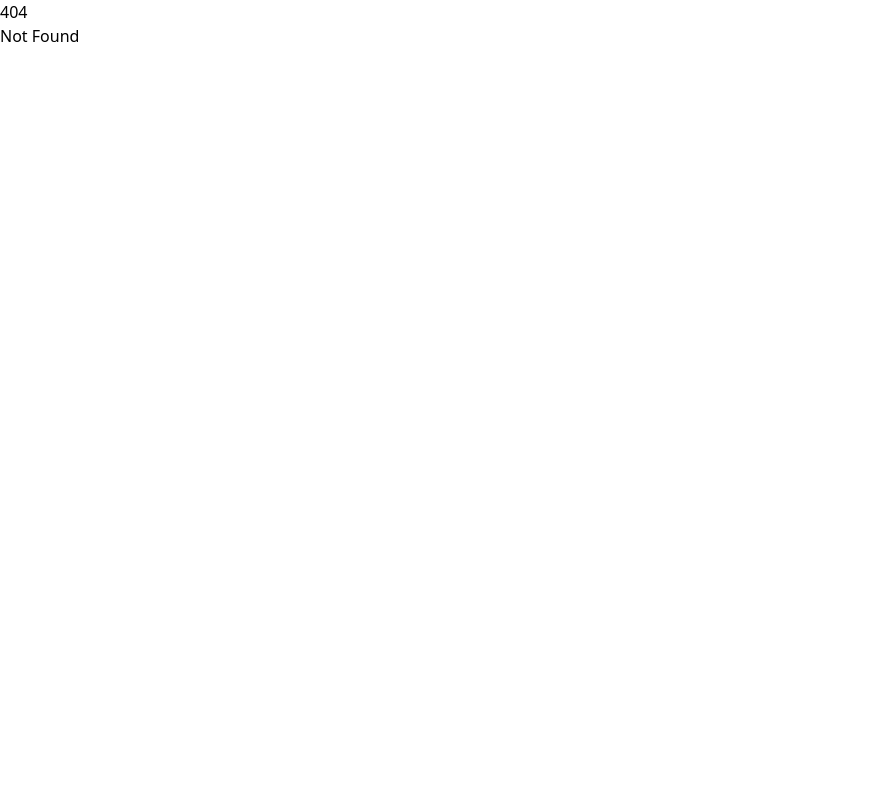
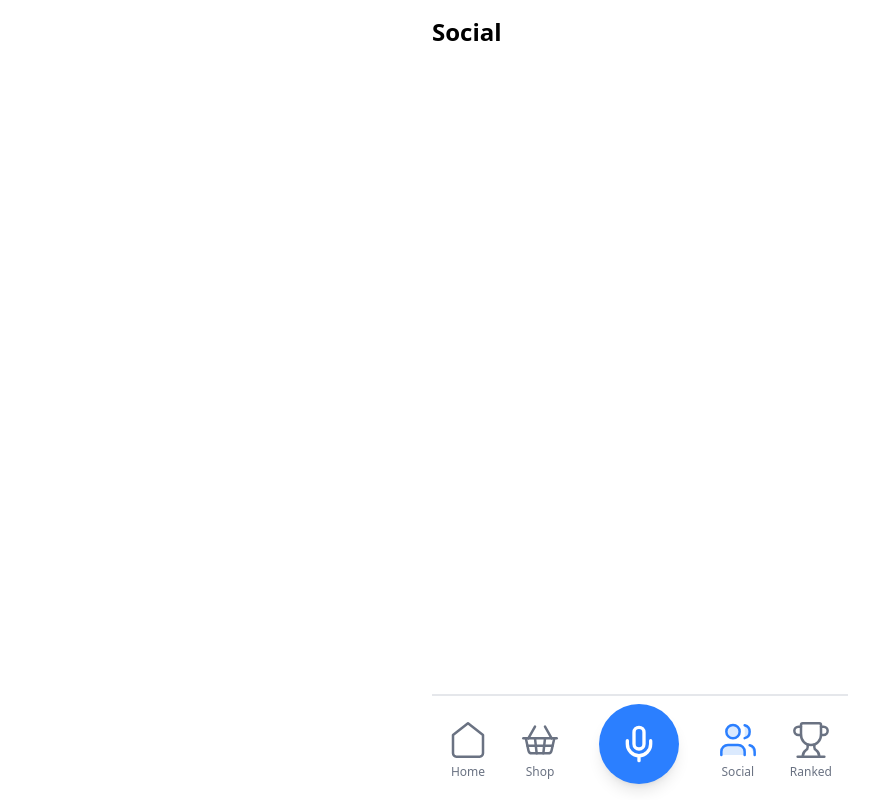
Before and after one commit to paulpaulsen55/meetly, a SvelteKit app: page /app/social in a window 1280 px wide. Before the commit this address had no page. Shown: the whole page, without its empty margins (0-894 px from the left). Built offline with nearby package versions, Linux system fonts and the light colour scheme; no server answers.

Commit message:
Implement Navbar AND design tweaks

```diff
--- a/src/lib/components/DrawerTextInput.svelte
+++ /dev/null
@@ -1,55 +0,0 @@
-<script lang="ts">
-    import { sendWebhook, responseMessage, isError, isSuccess } from "$lib/webhook";
-
-    let webhookText = $state("");
-    let loading = $state(false);
-
-    async function handleSubmit(event: Event) {
-        event.preventDefault();
-        loading = true;
-
-        await sendWebhook(webhookText).finally(() => {
-            loading = false;
-        });
-    }
-</script>
-
-<div class="text-center">
-    <form
-        class="flex flex-col sm:flex-row gap-2 mb-6"
-        onsubmit={handleSubmit}
-    >
-        <input
-            id="webhook-input"
-            placeholder="Type your message here..."
-            bind:value={webhookText}
-            aria-label="Webhook message text"
-            class="flex-1 px-4 py-2 border rounded focus:outline-none focus:ring-2 focus:ring-blue-500"
-            disabled={loading}
-        />
-        <button
-            type="submit"
-            class={`px-4 py-2 cursor-pointer ${loading ? "bg-gray-500" : "bg-blue-500 hover:bg-blue-600"} text-white rounded-lg transition-colors duration-300`}
-            disabled={loading}
-        >
-            {loading ? "Sending..." : "Send Message"}
-        </button>
-    </form>
-
-    <!-- Response message with ARIA live region for accessibility -->
-    {#if $responseMessage}
-        <div
-            class={`mt-4 p-3 rounded border ${
-                $isSuccess
-                ? 'bg-green-100 text-green-800 border-green-200 dark:bg-green-900 dark:text-green-100 dark:border-green-800'
-                : $isError
-                ? 'bg-red-100 text-red-800 border-red-200 dark:bg-red-900 dark:text-red-100 dark:border-red-800'
-                : 'bg-gray-100 text-gray-800 border-gray-200 dark:bg-gray-800 dark:text-gray-100'
-            }`}
-            role="status"
-            aria-live="polite"
-        >
-            {$responseMessage}
-        </div>
-    {/if}
-</div>
--- a/src/lib/components/InputWrapper.svelte
+++ /dev/null
@@ -1,42 +0,0 @@
-<script lang="ts">
-    import { MessageSquareMore, Mic } from "lucide-svelte";
-
-    import Drawer from "./Drawer.svelte";
-    import DrawerTextInput from "./DrawerTextInput.svelte";
-    import DrawerVoiceInput from "./DrawerVoiceInput.svelte";
-</script>
-
-<div class="flex justify-center">
-    <Drawer>
-        {#snippet button()}
-            <div
-                class="w-24 h-24 bg-blue-500 text-white rounded-l-3xl rounded-r-none shadow-lg
-                    hover:bg-blue-600 active:bg-blue-700 active:scale-95 transition-all duration-150 cursor-pointer grid place-items-center"
-                aria-label="Activate microphone"
-            >
-                <Mic size={34} class="block mx-auto" />
-            </div>
-        {/snippet}
-        {#snippet title()}
-            Voice Input
-        {/snippet}
-
-        <DrawerVoiceInput />
-    </Drawer>
-
-    <Drawer>
-        {#snippet button()}
-            <div
-                class="w-24 h-24 bg-gray-100 text-black rounded-r-3xl rounded-l-none shadow-lg hover:bg-gray-200 active:bg-gray-300 active:scale-95 transition-all duration-150 cursor-pointer grid place-items-center"
-                aria-label="Open message input"
-            >
-                <MessageSquareMore size={34} class="block mx-auto" />
-            </div>
-        {/snippet}
-        {#snippet title()}
-            Message Input
-        {/snippet}
-
-        <DrawerTextInput />
-    </Drawer>
-</div>
--- /dev/null
+++ b/src/lib/components/Navbar.svelte
@@ -0,0 +1,69 @@
+<script lang="ts">
+    import { ShoppingBasket, Mic, Users, Trophy } from "lucide-svelte";
+    import { page } from "$app/stores";
+    import Drawer from "./Drawer.svelte";
+    import DrawerVoiceInput from "./DrawerVoiceInput.svelte";
+
+    $: currentPath = $page?.url?.pathname;
+
+    function isActive(path: string) {
+        return currentPath === path;
+    }
+</script>
+
+<div class="border-t-2 border-gray-200 pt-2">
+    <div class="flex justify-between items-end">
+        <div class="flex space-x-8 ml-4 mb-1">
+            <a href="/app/home" class="flex flex-col items-center">
+                <!-- Custom house icon without the middle vector -->
+                <svg
+                xmlns="http://www.w3.org/2000/svg"
+                width="40"
+                height="40"
+                viewBox="0 0 24 24"
+                fill="none"
+                stroke="currentColor"
+                stroke-width="1.5"
+                stroke-linecap="round"
+                stroke-linejoin="round"
+                class="{isActive('/app/home') ? 'text-blue-500 fill-blue-100' : 'text-gray-500'}"
+                >
+                <path d="m3 9 9-7 9 7v11a2 2 0 0 1-2 2H5a2 2 0 0 1-2-2z"/>
+                </svg>
+                <span class="text-xs mt-1 text-gray-500">Home</span>
+            </a>
+            <a href="/app/shop" class="flex flex-col items-center">
+                <ShoppingBasket size={40} class="{isActive('/app/shop') ? 'text-blue-500 fill-blue-100' : 'text-gray-500'}" strokeWidth={1.5} />
+                <span class="text-xs mt-1 text-gray-500">Shop</span>
+            </a>
+        </div>
+
+        <Drawer>
+            {#snippet button()}
+                <div
+                    class="w-20 h-20 bg-blue-500 text-white rounded-full shadow-lg
+                        hover:bg-blue-600 active:bg-blue-700 active:scale-95 transition-all duration-150 cursor-pointer grid place-items-center"
+                    aria-label="Activate microphone"
+                >
+                    <Mic size={40} class="block mx-auto" />
+                </div>
+            {/snippet}
+            {#snippet title()}
+                Voice Input
+            {/snippet}
+
+            <DrawerVoiceInput />
+        </Drawer>
+
+        <div class="flex space-x-8 mr-4 mb-1">
+            <a href="/app/social" class="flex flex-col items-center">
+                <Users size={40} class="{isActive('/app/social') ? 'text-blue-500 fill-blue-100' : 'text-gray-500'}" strokeWidth={1.5} />
+                <span class="text-xs mt-1 text-gray-500">Social</span>
+            </a>
+            <a href="/app/ranked" class="flex flex-col items-center">
+                <Trophy size={40} class="{isActive('/app/ranked') ? 'text-blue-500 fill-blue-100' : 'text-gray-500'}" strokeWidth={1.5} />
+                <span class="text-xs mt-1 text-gray-500">Ranked</span>
+            </a>
+        </div>
+    </div>
+</div>
--- a/src/lib/components/UpcomingEvents.svelte
+++ b/src/lib/components/UpcomingEvents.svelte
@@ -46,12 +46,12 @@
     }
 </script>
 
-<div class="flex gap-2 mb-2">
+<div class="flex gap-2">
     <div class="w-full bg-gray-50 border border-gray-200 rounded-3xl p-4">
-        <h2 class="text-2xl text-gray-500 mb-3 border-b border-gray-200">Upcoming</h2>
+        <h2 class="text-2xl text-gray-500 border-b border-gray-200 pb-1">Upcoming</h2>
 
-        <div class="flex-1 overflow-y-auto min-h-0 max-h-64 pr-4" style="scrollbar-gutter: stable;">
-            <div class="mb-3 p-1">
+        <div class="flex-1 overflow-y-auto min-h-0 max-h-68 pr-4" style="scrollbar-gutter: stable;">
+            <div class="mt-3 mb-3 p-1">
                 <div class="flex gap-2">
                     <input
                         type="text"
--- a/src/routes/app/home/+page.svelte
+++ b/src/routes/app/home/+page.svelte
@@ -3,7 +3,7 @@
     import StreakCounter from '$lib/components/StreakCounter.svelte';
     import WeekStreak from '$lib/components/WeekStreak.svelte';
     import UpcomingEvents from '$lib/components/UpcomingEvents.svelte';
-    import InputWrapper from '$lib/components/InputWrapper.svelte';
+    import Navbar from '$lib/components/Navbar.svelte';
 </script>
 
 <main class="h-screen flex flex-col bg-white p-4 max-w-md mx-auto">
@@ -18,6 +18,6 @@
     </div>
 
     <div class="flex-none mt-auto">
-        <InputWrapper />
+        <Navbar />
     </div>
 </main>
--- /dev/null
+++ b/src/routes/app/social/+page.svelte
@@ -0,0 +1,16 @@
+<script lang="ts">
+    import Navbar from '$lib/components/Navbar.svelte';
+</script>
+
+<main class="h-screen flex flex-col bg-white p-4 max-w-md mx-auto">
+
+    <div class="flex-grow flex flex-col gap-3 min-h-0">
+        <!-- Social page content goes here -->
+        <h2 class="text-2xl font-bold">Social</h2>
+        <!-- Add your social page components here -->
+    </div>
+
+    <div class="flex-none mt-auto">
+        <Navbar />
+    </div>
+</main>
```
